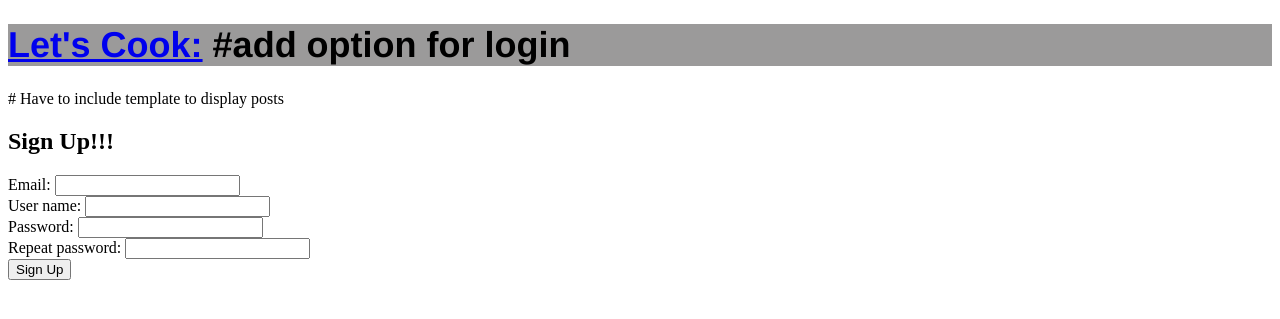
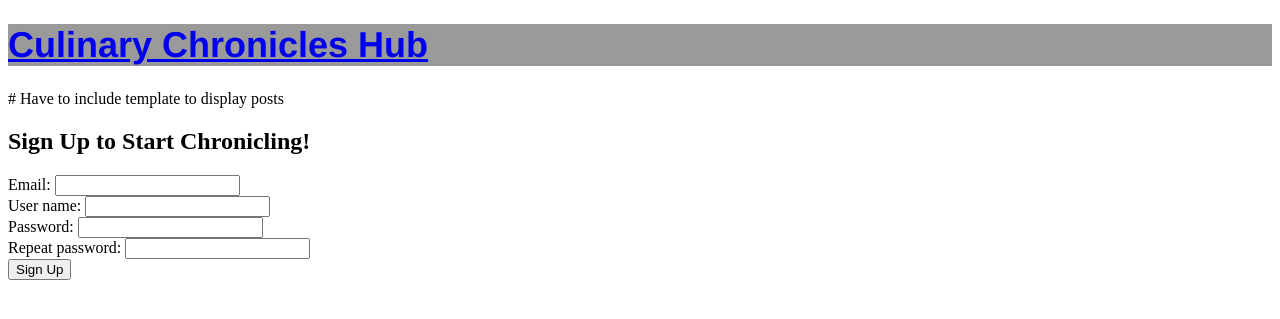
Before and after one commit to braydenhand/recipe-app, a Flask app: page /signup in a window 1280 px wide. Shown: the top 319 px of the page. Run offline with Flask 3, Linux system fonts and the light colour scheme.

Commit message:
Cleaned up login and signup

```diff
--- a/recipe/templates/auth/login.html
+++ b/recipe/templates/auth/login.html
@@ -1,7 +1,7 @@
 {% extends 'base.html' %}
 
 {% block content %}
-    <h2>Login</h2>
+    <h2>Login to the Hub</h2>
 
     {% with messages = get_flashed_messages() %}
     {% for message in messages %}
--- a/recipe/templates/auth/signup.html
+++ b/recipe/templates/auth/signup.html
@@ -1,13 +1,14 @@
 {% extends 'base.html' %}
 
 {% block content %}
-    <h2>Sign Up!!!</h2>
+    <h2>Sign Up to Start Chronicling!</h2>
 
     {% with messages = get_flashed_messages() %}
     {% for message in messages %}
         <div class="notification">{{ message }}</div>
     {% endfor %}
     {% endwith %}
+
     <form action="{{ url_for('auth.signup') }}" method="post">
         <div><label>Email: <input type="email" name="email" required/></label></div>
         <div><label>User name: <input type="text" name="username" required/></label></div>
--- a/recipe/templates/base.html
+++ b/recipe/templates/base.html
@@ -2,7 +2,7 @@
 <html>
   <head>
     <meta http-equiv="Content-Type" content="text/html; charset=UTF-8" />
-    <title>Microblogging app</title>
+    <title>Culinary Chronicles Hub</title>
     <link
       rel="stylesheet"
       href="{{ url_for('static', filename='microblog.css') }}"
@@ -11,18 +11,19 @@
   <body>
     <header>
       <h1>
-        <a href="{{ url_for('main.index') }}">Let's Cook:</a>
+        <a href="{{ url_for('main.index') }}">Culinary Chronicles Hub</a>
+        {% if current_user.is_authenticated: %} Welcome back {{current_user.name}}!
+          <span class="banner">
+              <a href="{{ url_for('main.profile', user_id=current_user.id) }}"><img
+                class="image"
+                id="myProfile"
+                src="{{ url_for('static', filename='profile.png') }}" /></a
+          ></span>
+        {% endif %}
 
-        <span class="banner">
-          {% if current_user.is_authenticated: %} Welcome back
-          {{current_user.name}}
-          <a href="{{ url_for('main.profile', user_id=current_user.id) }}"
-            ><img
-              class="image"
-              id="myProfile"
-              src="{{ url_for('static', filename='profile.png') }}" /></a
-        ></span>
-        {% endif %} #add option for login
+        {% if not current_user.is_authenticated and request.endpoint not in ['auth.login', 'auth.signup'] %}
+          <div><label>Oops! Login to continue chronicling </label><a href="/login">here</a></div>
+        {% endif %}
       </h1>
     </header>
 
```
